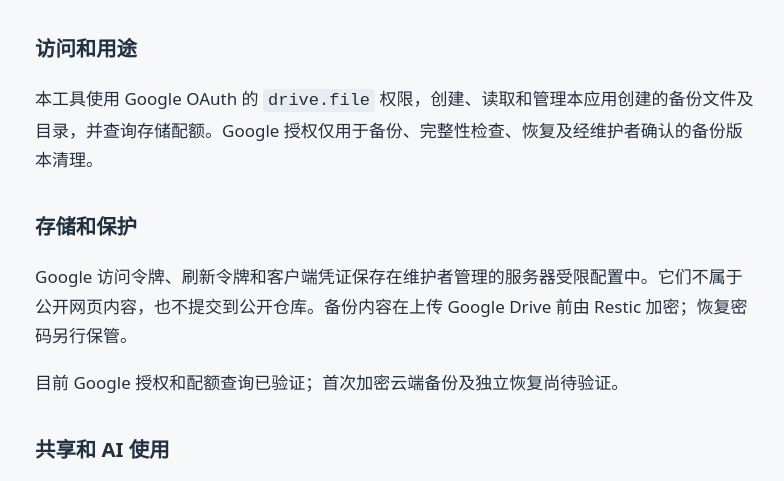
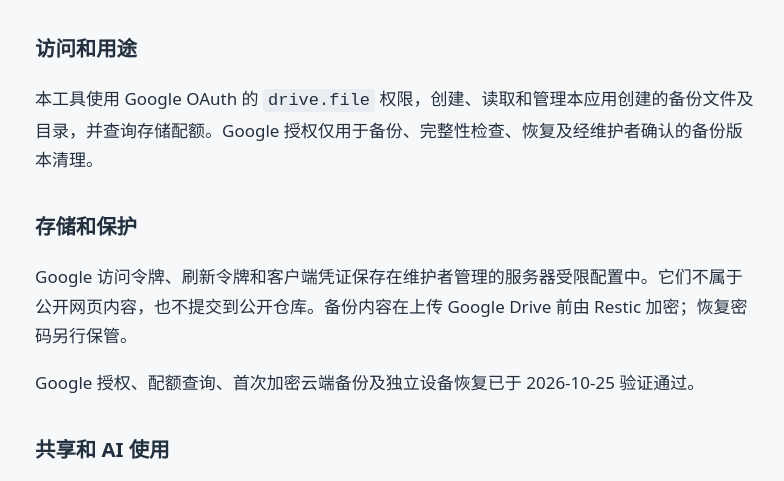
Before and after one commit to Ericjiang2/jgw-backup-info, a plain HTML site: page privacy.html in a window 1280 px wide. Shown: the part 255-736 px from the top of the page, without its empty margins (245-1029 px from the left). Drawn offline with Linux system fonts and the light colour scheme.

Commit message:
docs: record verified encrypted backup and independent recovery

```diff
--- a/privacy.html
+++ b/privacy.html
@@ -12,7 +12,7 @@
 <p>本工具使用 Google OAuth 的 <code>drive.file</code> 权限，创建、读取和管理本应用创建的备份文件及目录，并查询存储配额。Google 授权仅用于备份、完整性检查、恢复及经维护者确认的备份版本清理。</p>
 <h2>存储和保护</h2>
 <p>Google 访问令牌、刷新令牌和客户端凭证保存在维护者管理的服务器受限配置中。它们不属于公开网页内容，也不提交到公开仓库。备份内容在上传 Google Drive 前由 Restic 加密；恢复密码另行保管。</p>
-<p>目前 Google 授权和配额查询已验证；首次加密云端备份及独立恢复尚待验证。</p>
+<p>Google 授权、配额查询、首次加密云端备份及独立设备恢复已于 2026-10-25 验证通过。</p>
 <h2>共享和 AI 使用</h2>
 <p>本工具不出售 Google 用户数据，不用于广告，不公开共享备份或网盘文件，也不将通过 Google Drive 取得的文件内容发送给 AI 模型。Google 按其自身条款提供 OAuth 和 Drive 存储服务。</p>
 <h2>保留、撤销和删除</h2>
```
